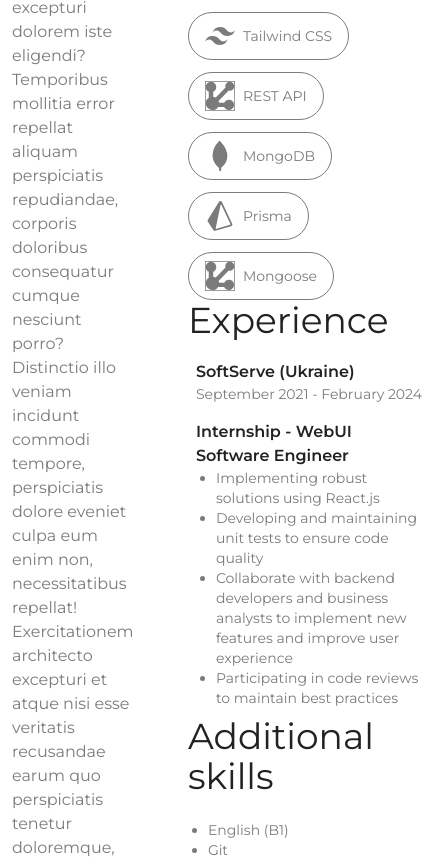
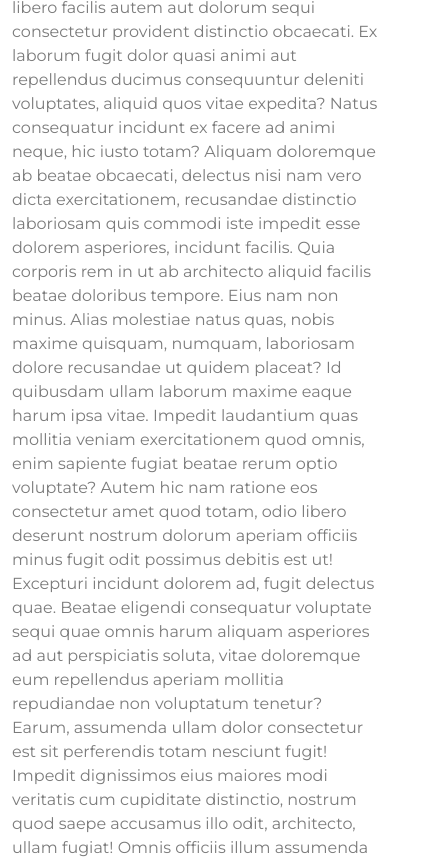
Before and after one commit to IvanDanyliuk/portfolio, a Next.js app: page /about in a window 390 px wide. Shown: the part 616-1474 px from the top of the page, 430 px wide, since content can reach past the window. Built offline with nearby package versions, Linux system fonts and the light colour scheme.

Commit message:
add responsive styles for the About page

```diff
--- a/src/app/about/page.tsx
+++ b/src/app/about/page.tsx
@@ -7,12 +7,12 @@ import { ArrowDownToLine, ArrowRight, ArrowUpRight } from 'lucide-react';
 export default function AboutPage() {
   return (
     <div className='w-full min-h-[calc(100vh-6rem)]'>
-      <div className='relative mx-auto container'>
+      <div className='relative mx-auto px-3 md:px-0 container '>
         <h1 className='py-6 text-6xl text-primary '>
           About me
         </h1>
-        <div className='w-full flex gap-10'>
-          <p className='mx-auto px-3 py-6 container text-secondary'>
+        <div className='w-full flex flex-col md:flex-row gap-10'>
+          <p className='mx-auto py-6 max-w-1/2 w-fit text-secondary'>
             Lorem ipsum dolor sit amet, consectetur adipisicing elit. Atque, eius dolorem. Itaque placeat hic est nam aliquam beatae
             culpa libero minus in dolore at vero voluptatibus, repudiandae iusto mollitia consequuntur excepturi dolorem iste eligendi?
             Temporibus mollitia error repellat aliquam perspiciatis repudiandae, corporis doloribus consequatur cumque nesciunt porro?
@@ -45,7 +45,7 @@ export default function AboutPage() {
             cupiditate odio sed quaerat exercitationem, libero officia, consequatur fugiat at cumque fugit. Sapiente et aperiam quaerat
             veritatis quidem voluptatum aliquid facilis, error, iure voluptatem asperiores voluptates!
           </p>
-          <div className='relative w-fit'>
+          <div className='relative w-fit space-y-10'>
             <div className='md:p-6 w-full'>
               <h3 className='mb-6 text-4xl text-primary'>
                 My skills
--- a/src/components/layout/social-media-links.tsx
+++ b/src/components/layout/social-media-links.tsx
@@ -9,7 +9,9 @@ interface ISocialMediaList {
 };
 
 
-export const SocialMediaLinks: React.FC<ISocialMediaList> = ({ orientation = 'vertical' }) => {
+export const SocialMediaLinks: React.FC<ISocialMediaList> = ({
+  orientation = 'vertical'
+}) => {
   return (
     <ul className={cn(
       orientation === 'vertical' ? 'flex-col' : 'flex-row   ',
```
